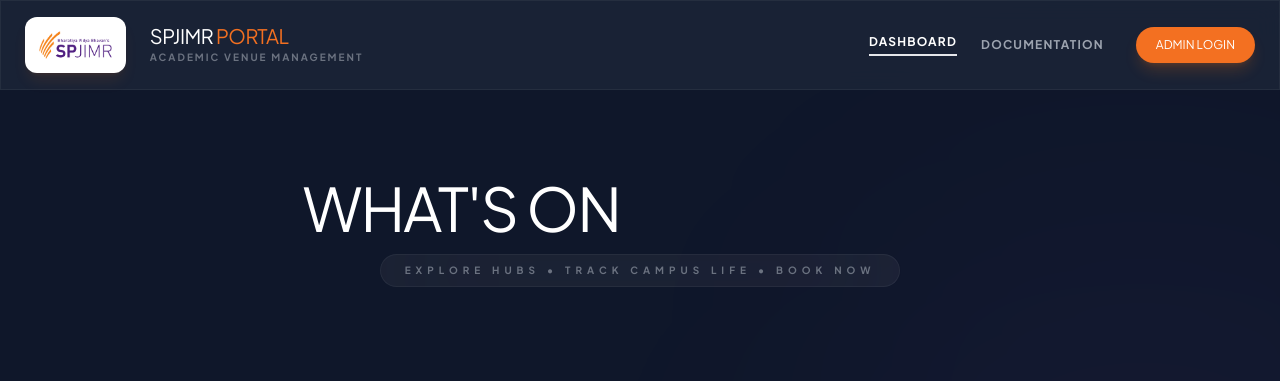
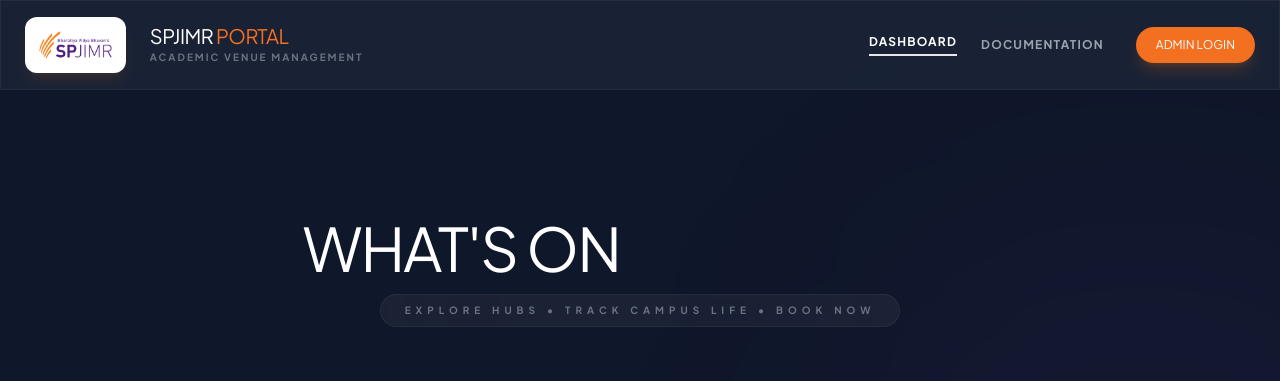
Before and after one commit to debaniktffs-ux/venue-booking, a FastAPI app: page / in a window 1280 px wide; the page is wider, and only the part inside the window is pictured. Shown: the top 381 px of that part. Run offline with FastAPI, Linux system fonts and the light colour scheme; some libraries are stand-ins or nearby versions.

Commit message:
UI: Fixed hero text truncation and integrated actual developer photo

```diff
--- a/templates/base.html
+++ b/templates/base.html
@@ -120,9 +120,8 @@
                 <div class="relative">
                     <div
                         class="w-12 h-12 rounded-full overflow-hidden border-2 border-white/10 group-hover:border-spjimr-orange/50 transition-colors bg-slate-800 flex items-center justify-center">
-                        <!-- DEV PHOTO PLACEHOLDER: Replace src="/static/debanik.jpg" with your actual photo path -->
-                        <img src="https://api.dicebear.com/7.x/avataaars/svg?seed=Debanik&baseColor=f37021"
-                            alt="Debanik Mukherjee" class="w-full h-full object-cover">
+                        <img src="/static/debanik.png" alt="Debanik Mukherjee"
+                            class="w-full h-full object-cover object-top">
                     </div>
                 </div>
                 <div class="flex flex-col">
--- a/templates/landing.html
+++ b/templates/landing.html
@@ -11,8 +11,8 @@
             class="absolute top-20 -right-40 w-[500px] h-[500px] bg-purple-500/5 rounded-full blur-[150px] pointer-events-none">
         </div>
 
-        <div class="text-center mb-24 relative z-10">
-            <h2 class="text-6xl font-900 text-white tracking-tight mb-4 uppercase">
+        <div class="text-center mb-24 relative z-10 pt-10">
+            <h2 class="text-4xl md:text-6xl font-900 text-white tracking-tight mb-4 uppercase leading-[1.1]">
                 What's on <span
                     class="text-transparent bg-clip-text bg-gradient-to-r from-spjimr-orange to-orange-400">your
                     mind?</span>
```
Also changed, not shown: static/debanik.png (added).
